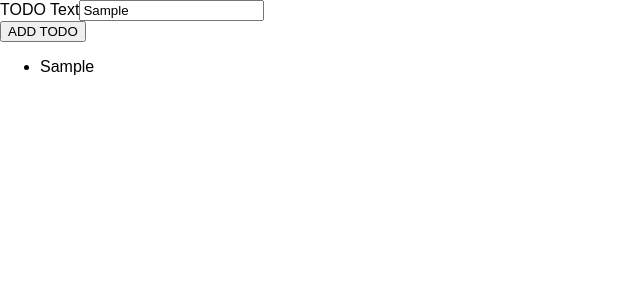
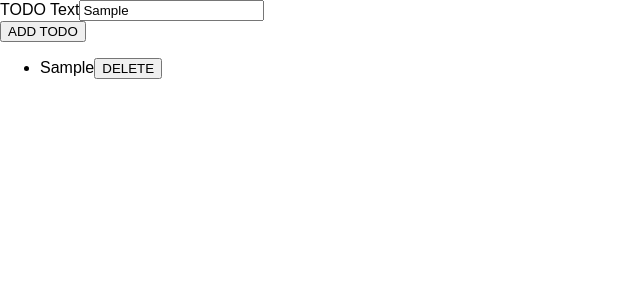
Before and after one commit to RommelTJ/lt-react-typescript, a React (Create React App) app: page / in a window 1280 px wide. Both pictures are taken after typing "Sample" into the empty fields and a click on the button "ADD TODO". Shown: the top 300 px of the page, without its empty margins (0-640 px from the left). Built offline with nearby package versions, Linux system fonts and the light colour scheme.

Commit message:
:sparkles: App: More Props and State Work, handling deletions

```diff
--- a/src/App.tsx
+++ b/src/App.tsx
@@ -12,10 +12,14 @@ function App() {
     setTodos(prevTodos => [...prevTodos, newTodo]);
   };
 
+  const todoDeleteHandler = (todoId: string) => {
+    setTodos(prevTodos => prevTodos.filter(t => t.id !== todoId));
+  };
+
   return (
     <div className="App">
       <NewTodo onAddTodo={todoAddHandler} />
-      <TodoList items={todos} />
+      <TodoList items={todos} onDeleteTodo={todoDeleteHandler} />
     </div>
   );
 }
--- a/src/components/TodoList.tsx
+++ b/src/components/TodoList.tsx
@@ -2,12 +2,20 @@ import React, {PropsWithChildren} from 'react';
 
 interface TodoListProps {
   items: {id: string, text: string}[];
+  onDeleteTodo: (todoId: string) => void;
 }
 
 const TodoList: React.FC<TodoListProps> = (props: PropsWithChildren<TodoListProps>) => {
   return (
     <ul>
-      { props.items.map(t => <li key={t.id}>{t.text}</li>) }
+      { props.items.map(t => {
+        return (
+          <li key={t.id}>
+            <span>{t.text}</span>
+            <button onClick={() => props.onDeleteTodo(t.id)}>DELETE</button>
+          </li>
+        );
+      }) }
     </ul>
   );
 };
```
